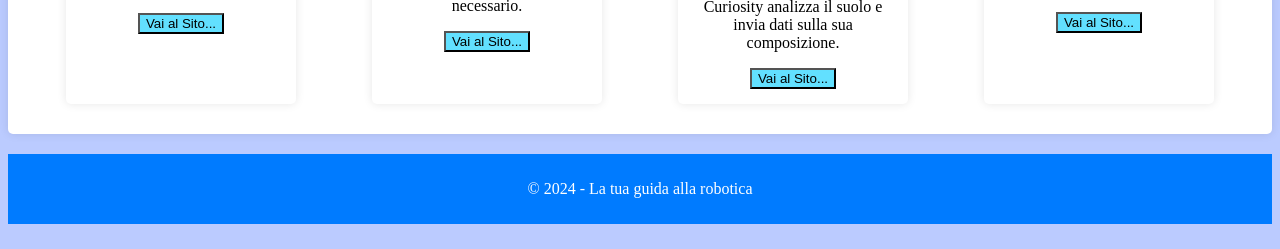
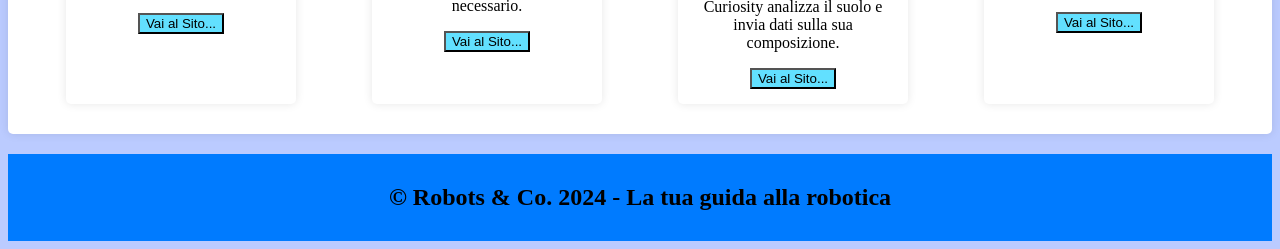
Before and after one commit to LotitoAndrea/pagina-robotica-silly, a plain HTML site: page index.html in a window 1280 px wide. Shown: the part 1120-1369 px from the top of the page. Drawn offline with Linux system fonts and the light colour scheme.

Commit message:
Update index.html

```diff
--- a/index.html
+++ b/index.html
@@ -143,7 +143,7 @@
 </section>
 
 <footer>
-    <p>&copy; 2024 - La tua guida alla robotica</p>
+    <h2>&copy; Robots & Co. 2024 - La tua guida alla robotica</h2>
 </footer>
 
 </body>
```
